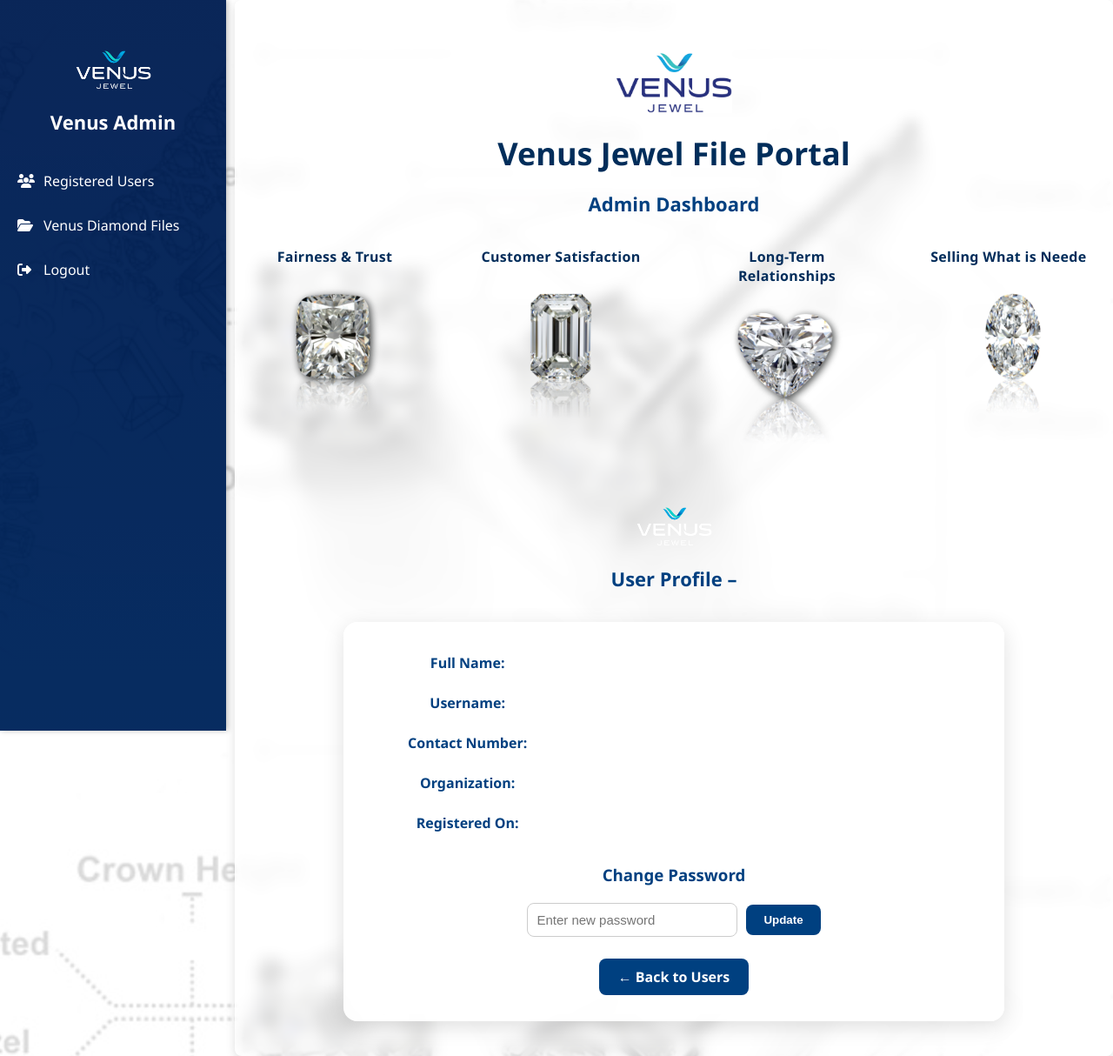
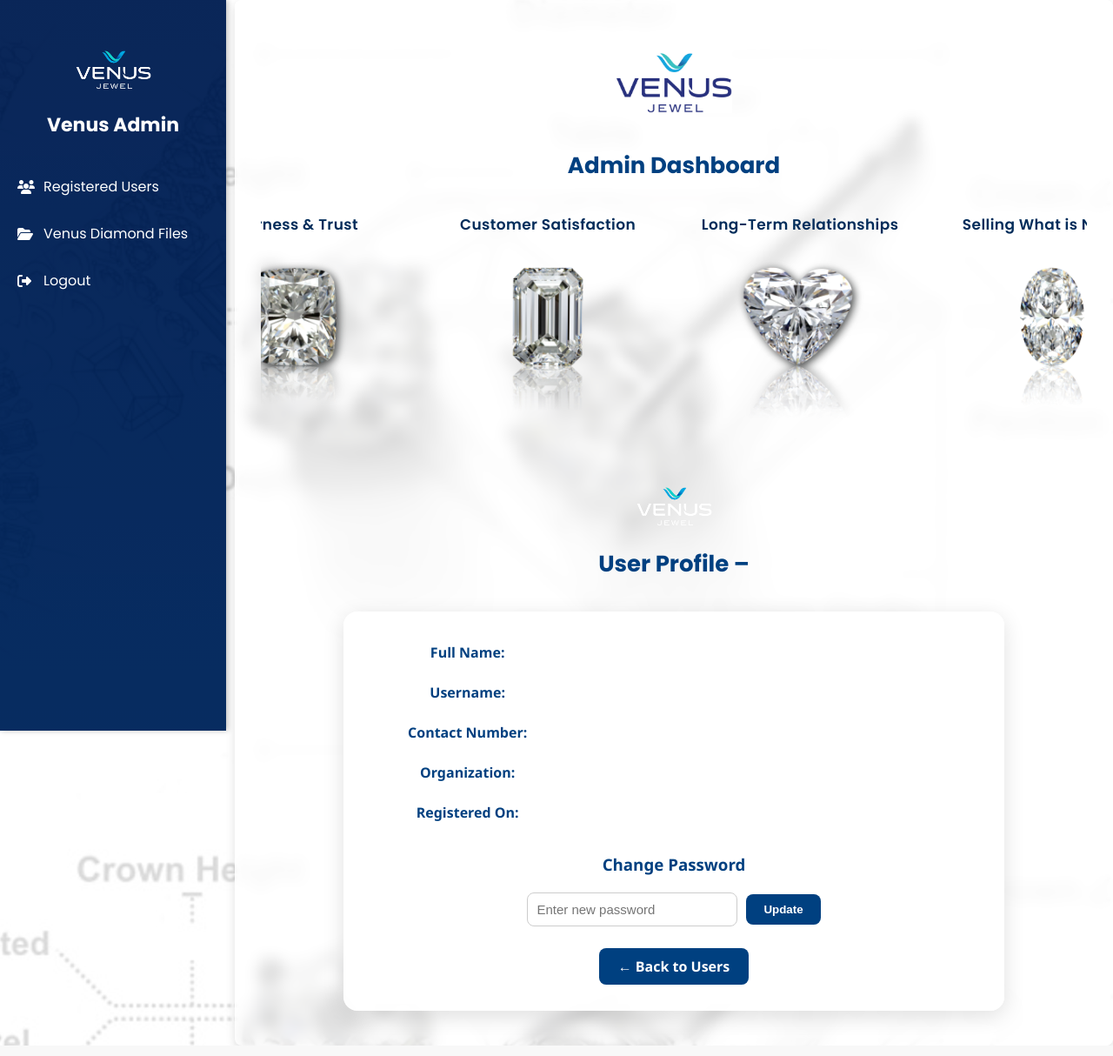
Before and after one commit to Sanketchikane/venus-jewel-portal, a Python web app: template templates/view_user.html in a window 1280 px wide. Shown: the whole page at 87% size. Run offline with Jinja, Linux system fonts and the light colour scheme; the template is opened without the code that fills it, so the values that code supplies are empty.

Commit message:
Update admin_dashboard.html

```diff
--- a/templates/admin_dashboard.html
+++ b/templates/admin_dashboard.html
@@ -13,10 +13,11 @@
   <link rel="shortcut icon" href="{{ url_for('static', filename='images/favicon.ico') }}">
 
   <link rel="stylesheet" href="https://cdnjs.cloudflare.com/ajax/libs/font-awesome/6.5.0/css/all.min.css">
+  <link href="https://fonts.googleapis.com/css2?family=Poppins:wght@400;600;700&display=swap" rel="stylesheet">
 
   <style>
     body {
-      font-family: 'Segoe UI', sans-serif;
+      font-family: 'Poppins', sans-serif;
       margin: 0;
       background: url('/static/images/dimension.jpg') no-repeat center center fixed;
       background-size: cover;
@@ -105,6 +106,7 @@
       border-radius: 8px;
       box-shadow: 0 4px 12px rgba(0,0,0,0.12);
       text-align: center;
+      font-family: 'Poppins', sans-serif;
     }
 
     .main-content .header-logo img {
@@ -113,17 +115,14 @@
     }
 
     .main-content h1 {
-      font-size: 36px;
-      color: #002d5a;
-      margin: 5px 0 6px;
-      font-weight: 700;
+      display: none; /* Venus Jewel File Portal removed */
     }
 
     .main-content h2 {
-      font-size: 22px;
+      font-size: 26px;
       color: #004080;
       margin-bottom: 35px;
-      font-weight: 600;
+      font-weight: 700;
     }
 
     .core-values-row {
@@ -141,21 +140,22 @@
       cursor: pointer;
       text-align: center;
       transition: all 0.3s ease;
-      min-width: 200px;
+      min-width: 230px;
+      flex: 0 0 auto;
     }
 
     .core-value span {
       display: block;
-      font-size: 16px;
+      font-size: 17px;
       font-weight: 600;
       color: #002c5a;
-      margin-bottom: 12px;
-      letter-spacing: 0.3px;
+      margin-bottom: 14px;
+      letter-spacing: 0.4px;
     }
 
     .core-value img {
-      width: 200px;
-      height: 200px;
+      width: 230px;
+      height: 230px;
       object-fit: contain;
       background: transparent;
       transition: all 0.3s ease-in-out;
@@ -166,11 +166,41 @@
       filter: drop-shadow(0 0 15px rgba(0,0,0,0.35));
     }
 
-    @media (max-width: 768px) {
+    @media (max-width: 992px) {
       .core-values-row {
         flex-wrap: wrap;
         justify-content: center;
-        gap: 30px;
+        gap: 40px;
+        overflow-x: hidden;
+      }
+
+      .core-value {
+        flex: 0 1 40%;
+        min-width: unset;
+      }
+
+      .core-value img {
+        width: 180px;
+        height: 180px;
+      }
+
+      .core-value span {
+        font-size: 16px;
+      }
+    }
+
+    @media (max-width: 576px) {
+      .core-value {
+        flex: 0 1 90%;
+      }
+
+      .core-value img {
+        width: 160px;
+        height: 160px;
+      }
+
+      .core-value span {
+        font-size: 15px;
       }
     }
   </style>
@@ -195,7 +225,6 @@
     <div class="header-logo">
       <img src="{{ url_for('static', filename='images/venus_black_logo.jpg') }}" alt="Venus Jewel Logo">
     </div>
-    <h1>Venus Jewel File Portal</h1>
     <h2>Admin Dashboard</h2>
 
     <!-- Core Values Diamonds -->
```
